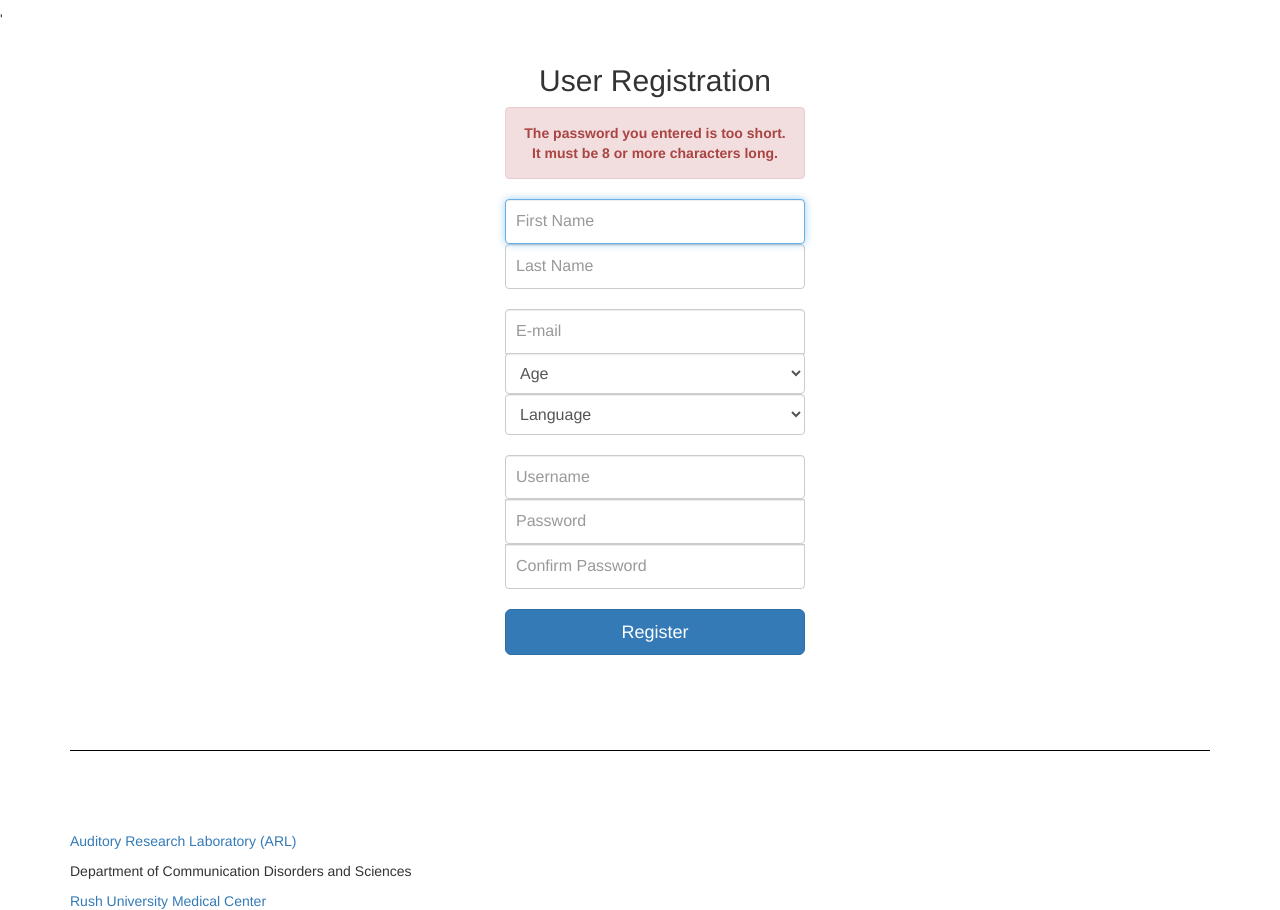
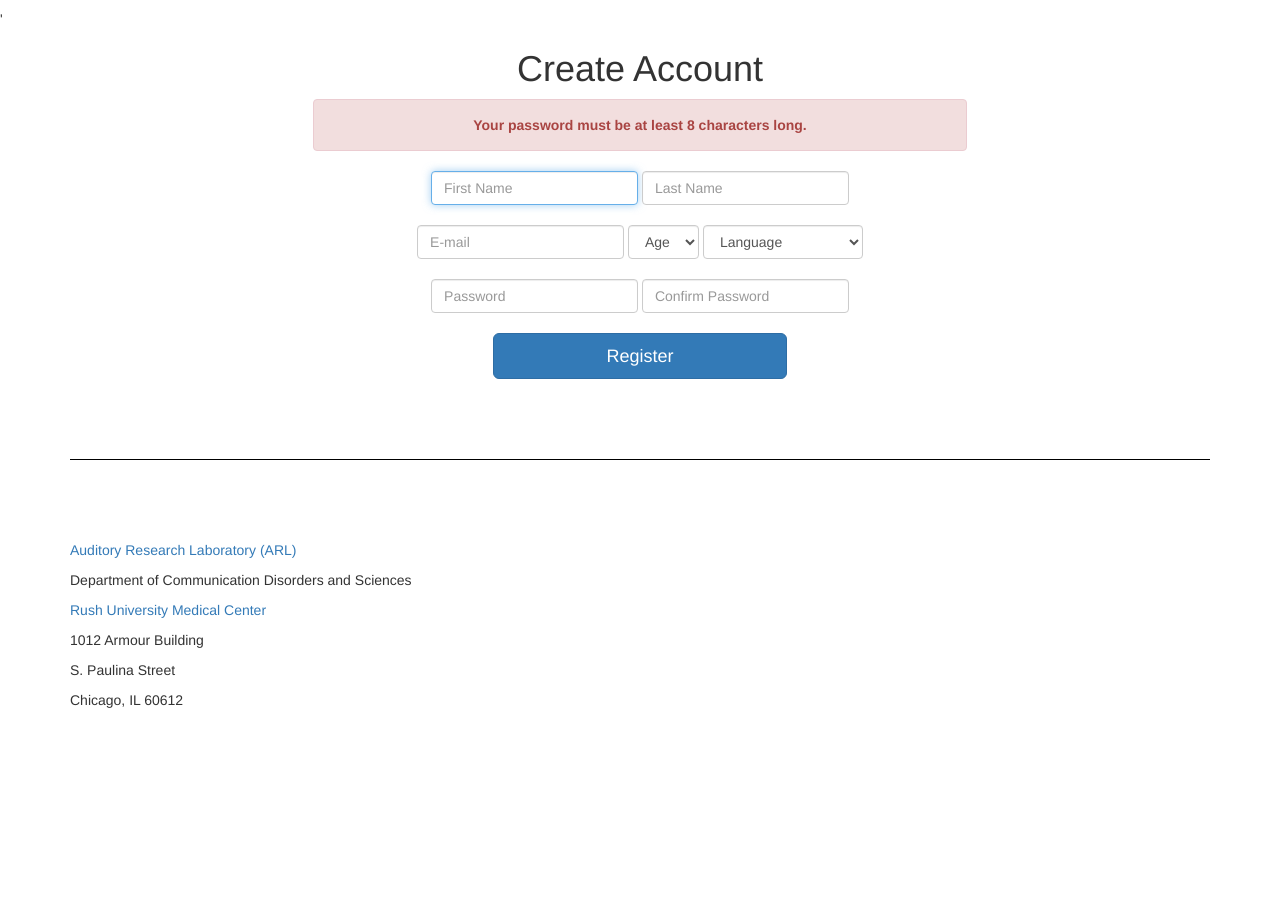
Before and after one commit to azhyur/website-project, a PHP site: page /registration/registration-error-password-length.php in a window 1280 px wide. Shown: the part 51-961 px from the top of the page. After the commit the page ends 759 px from the top, so only its background shows below. Run offline with PHP 8.4, Linux system fonts and the light colour scheme.

Commit message:
added new layout to other registration pages

```diff
--- a/public_html/registration/registration-error-password-length.php
+++ b/public_html/registration/registration-error-password-length.php
@@ -11,26 +11,36 @@
     <!-- Page Content -->
     <div class="container">
 
-	<div class="container">
 
-      		<form class="form-signin" action="register_user.php" method="post">
+	<div class="container" style="width: 60%; margin: 0 auto;">
 
-      			<h2 class="form-signin-heading" align="center">User Registration</h2>
+		<h1 class="form-signin-heading" align="center">Create Account</h1>
+
+      		<form class="form-inline" action="register_user.php" method="post" style="text-align: center">
 
 		    <div class="alert alert-danger" role="alert">
 
 			<center>
 
-			    <strong>The password you entered is too short. It must be 8 or more characters long.</strong>
+			<strong>Your password must be at least 8 characters long.</strong>
 
 			</center>
 
 		    </div>
 
+		    <div class="row">
+		    <div class="form-group">
+
 			<input type="text" name="firstname" class="form-control" placeholder="First Name" required autofocus>
 			<input type="text" name="lastname" class="form-control" placeholder="Last Name" required>
 
+		    </div>
+		    </div>
+
 		    <br>
+
+		    <div class="row">
+		    <div class="form-group">
 
 			<input type="email" name="email" class="form-control" placeholder="E-mail" required>
 
@@ -75,11 +85,19 @@
 
 			</select>
 
+		    </div>
+		    </div>
+
 		    <br>
 
-				<input type="text" name="username" class="form-control" placeholder="Username" required>
+		    <div class="row">
+		    <div class="form-group">
 
-				<input type="password" name="password" id="password" onkeyup="checkPasswords(); return false;" class="form-control" placeholder="Password" required>
+			<!-- <input type="text" name="username" class="form-control" placeholder="Username" required> -->
+
+			<span id="spanPassword" style="display: block; margin: 0px auto; text-align: center;font-size: 16px;"></span>
+
+			<input type="password" name="password" id="password" onkeyup="passwordStrength(); return false;" class="form-control" placeholder="Password" required>
 
 			<input type="password" name="con_password" id="con_password" onkeyup="checkPasswords(); return false;" class="form-control" placeholder="Confirm Password" required>
 
@@ -87,7 +105,10 @@
 
 			<br>
 
-    			<input class="btn btn-lg btn-primary btn-block" type="submit" value="Register">
+		    </div>
+		    </div>
+
+    		<center><input class="btn btn-lg btn-primary btn-block" style="width: 45%;" type="submit" value="Register"></center>
 
     		</form>
 
```
Also changed, not shown: public_html/registration/registration-error-age-18.php (+27 -7 lines), public_html/registration/registration-error-age-null.php (+28 -7 lines), public_html/registration/registration-error-password-invalid.php (+27 -6 lines), public_html/registration/registration-error-password.php (+27 -6 lines). Lines whose indentation alone changed are shown as unchanged.
